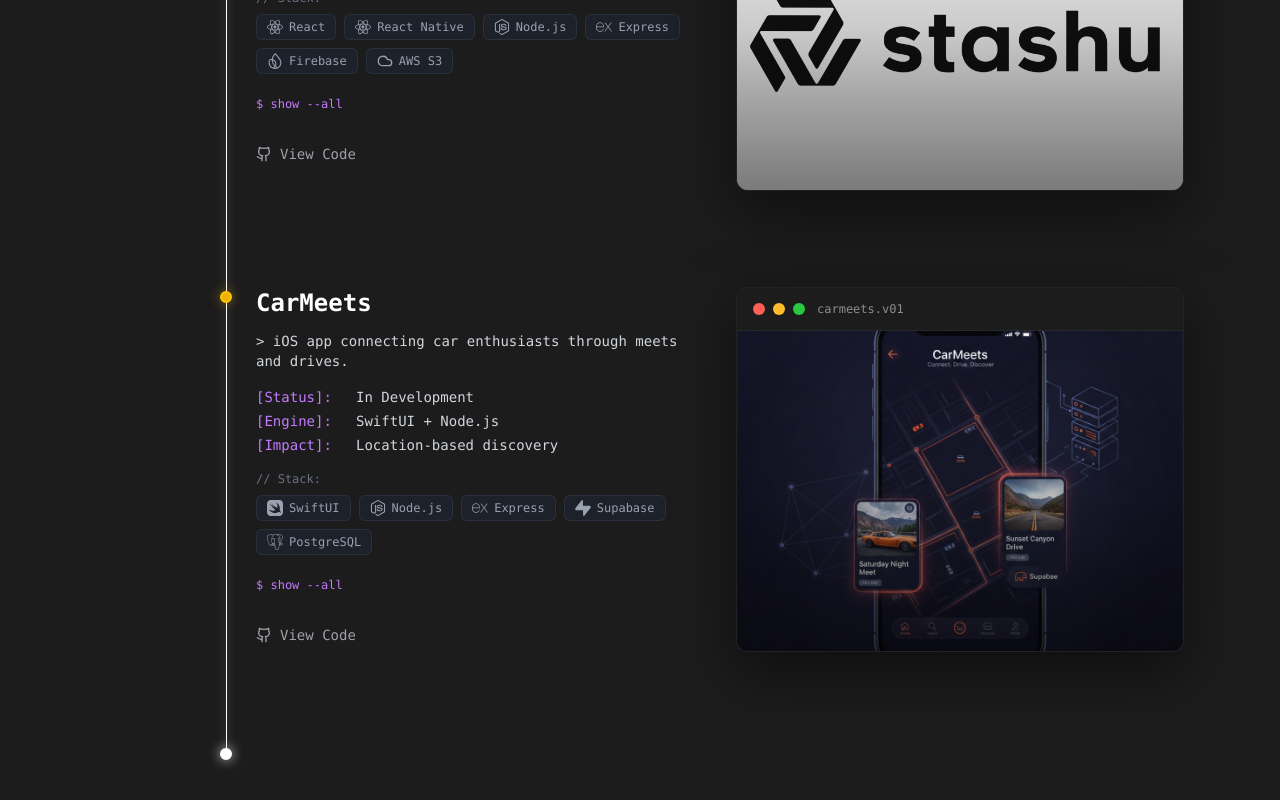
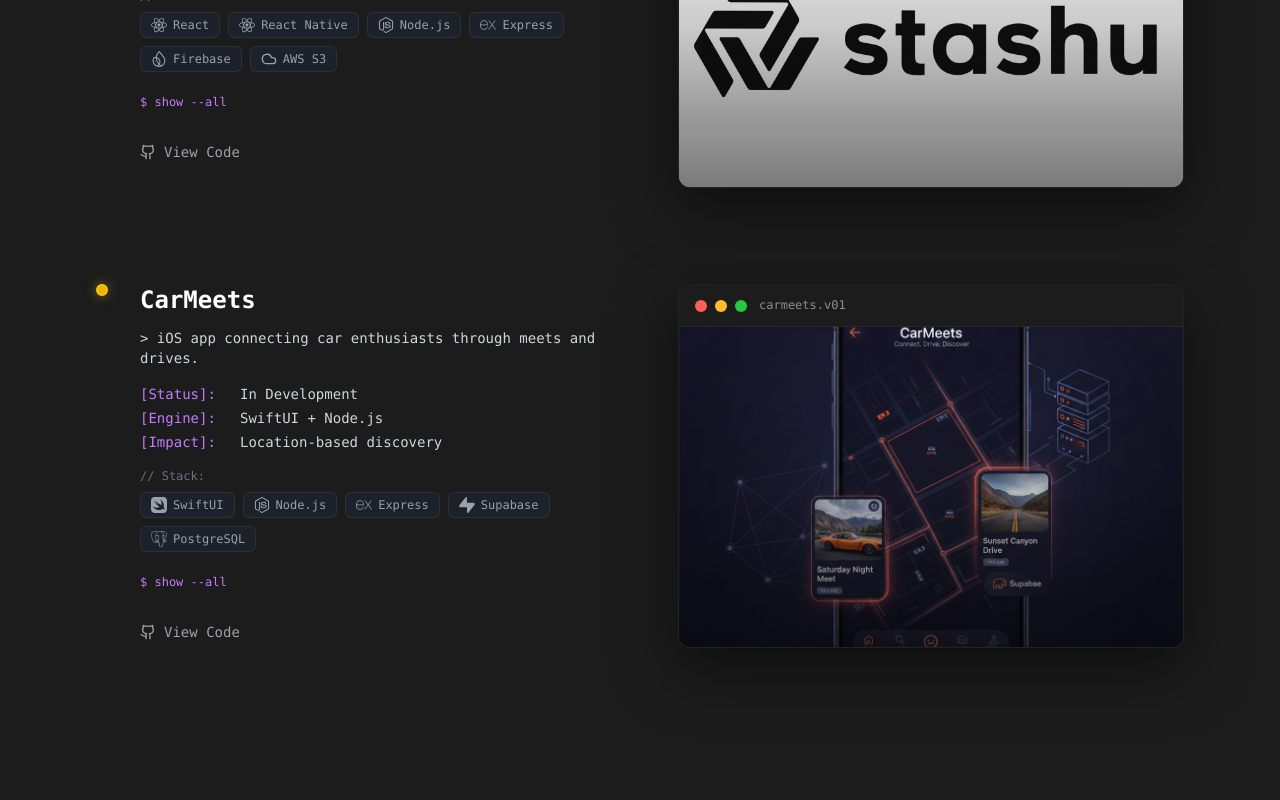
Before and after one commit to ethanchac/ethancha, a React (Vite) app in the folder Ethan/: page / in a window 1280 px wide. Shown: the part 3760-4560 px from the top of the page. Built offline with nearby package versions, Linux system fonts and the light colour scheme.

Commit message:
some minor repsonsive fixes

```diff
--- a/Ethan/src/components/AboutMe.jsx
+++ b/Ethan/src/components/AboutMe.jsx
@@ -120,19 +120,19 @@
   return (
     <section
       ref={sectionRef}
-      className="min-h-screen relative overflow-hidden flex items-center px-8 md:px-16 lg:px-24 py-20"
+      className="min-h-screen relative overflow-hidden flex items-center px-4 sm:px-8 md:px-16 lg:px-24 py-12 sm:py-16 md:py-20"
       style={{ backgroundColor: 'rgb(28, 28, 28)' }}
     >
       {/* Faint dot grid background */}
       <DotBackground />
 
       <motion.div
-        className="max-w-7xl w-full grid grid-cols-1 lg:grid-cols-5 gap-8 lg:gap-12 relative z-10"
+        className="max-w-7xl w-full mx-auto grid grid-cols-1 lg:grid-cols-5 gap-8 lg:gap-12 relative z-10"
         style={{ opacity: aboutOpacity, scale: aboutScale, y: aboutY }}
       >
         {/* Left Side - System Log (60%) */}
         <div
-          className={`lg:col-span-3 space-y-8 ${
+          className={`lg:col-span-3 space-y-6 md:space-y-8 ${
             isVisible ? 'animate-slide-up-expo' : 'opacity-0 translate-y-20'
           }`}
           style={{
@@ -141,38 +141,38 @@
         >
           {/* Header */}
           <div className="space-y-2">
-            <p className="text-sm font-mono text-gray-500">&gt; system_info.log</p>
-            <h2 className="text-4xl md:text-5xl font-bold font-mono text-white">
+            <p className="text-xs sm:text-sm font-mono text-gray-500">&gt; system_info.log</p>
+            <h2 className="text-3xl sm:text-4xl md:text-5xl font-bold font-mono text-white">
               About Me
             </h2>
           </div>
 
           {/* System Log */}
-          <div className="space-y-4 font-mono text-sm md:text-base">
-            <div className="flex transition-all duration-300">
-              <span className={`min-w-[140px] transition-all duration-500 ${
+          <div className="space-y-3 md:space-y-4 font-mono text-xs sm:text-sm md:text-base">
+            <div className="flex flex-col sm:flex-row transition-all duration-300">
+              <span className={`sm:min-w-[140px] mb-1 sm:mb-0 transition-all duration-500 ${
                 isInView ? 'text-purple-400 drop-shadow-[0_0_8px_rgba(168,85,247,0.6)]' : 'text-purple-400'
               }`}>[Location]:</span>
               <span className="text-gray-300">{bioData.location}</span>
             </div>
 
-            <div className="flex transition-all duration-300">
-              <span className={`min-w-[140px] transition-all duration-500 ${
+            <div className="flex flex-col sm:flex-row transition-all duration-300">
+              <span className={`sm:min-w-[140px] mb-1 sm:mb-0 transition-all duration-500 ${
                 isInView ? 'text-purple-400 drop-shadow-[0_0_8px_rgba(168,85,247,0.6)]' : 'text-purple-400'
               }`}>[Focus]:</span>
               <span className="text-gray-300">{bioData.focus}</span>
             </div>
 
-            <div className="flex transition-all duration-300">
-              <span className={`min-w-[140px] transition-all duration-500 ${
+            <div className="flex flex-col sm:flex-row transition-all duration-300">
+              <span className={`sm:min-w-[140px] mb-1 sm:mb-0 transition-all duration-500 ${
                 isInView ? 'text-purple-400 drop-shadow-[0_0_8px_rgba(168,85,247,0.6)]' : 'text-purple-400'
               }`}>[Philosophy]:</span>
               <span className="text-gray-300">{bioData.philosophy}</span>
             </div>
 
             <div className="transition-all duration-300 relative">
-              <div className="flex items-start">
-                <span className={`min-w-[140px] transition-all duration-500 ${
+              <div className="flex flex-col sm:flex-row items-start">
+                <span className={`sm:min-w-[140px] mb-1 sm:mb-0 transition-all duration-500 ${
                   isInView ? 'text-purple-400 drop-shadow-[0_0_8px_rgba(168,85,247,0.6)]' : 'text-purple-400'
                 }`}>[Skills]:</span>
                 <div className="flex-1">
@@ -190,12 +190,12 @@
               {/* VSCode Terminal-Style Overlay */}
               {skillsExpanded && (
                 <div
-                  className="absolute left-0 top-full mt-2 z-50 animate-fade-in"
+                  className="absolute left-0 top-full mt-2 z-50 animate-fade-in w-full max-w-[500px]"
                   onMouseEnter={() => setSkillsExpanded(true)}
                   onMouseLeave={() => setSkillsExpanded(false)}
                 >
                   {/* Terminal Window */}
-                  <div className="bg-[#1e1e1e] border border-[#3c3c3c] rounded-md shadow-2xl overflow-hidden min-w-[500px]">
+                  <div className="bg-[#1e1e1e] border border-[#3c3c3c] rounded-md shadow-2xl overflow-hidden w-full">
                     {/* Terminal Header */}
                     <div className="bg-[#2d2d30] px-3 py-1.5 flex items-center justify-between border-b border-[#3c3c3c]">
                       <div className="flex items-center gap-2">
@@ -235,15 +235,15 @@
               )}
             </div>
 
-            <div className="flex transition-all duration-300">
-              <span className={`min-w-[140px] transition-all duration-500 ${
+            <div className="flex flex-col sm:flex-row transition-all duration-300">
+              <span className={`sm:min-w-[140px] mb-1 sm:mb-0 transition-all duration-500 ${
                 isInView ? 'text-purple-400 drop-shadow-[0_0_8px_rgba(168,85,247,0.6)]' : 'text-purple-400'
               }`}>[Interests]:</span>
               <span className="text-gray-300">{bioData.interests.join(', ')}</span>
             </div>
 
-            <div className="flex transition-all duration-300">
-              <span className={`min-w-[140px] transition-all duration-500 ${
+            <div className="flex flex-col sm:flex-row transition-all duration-300">
+              <span className={`sm:min-w-[140px] mb-1 sm:mb-0 transition-all duration-500 ${
                 isInView ? 'text-purple-400 drop-shadow-[0_0_8px_rgba(168,85,247,0.6)]' : 'text-purple-400'
               }`}>[Availability]:</span>
               <span className="text-gray-300">{bioData.availability}</span>
@@ -252,13 +252,13 @@
             {/* Live Data Section */}
             <div className="h-px w-full bg-purple-500/20 my-2"></div>
 
-            <div className="flex transition-all duration-300">
-              <span className="text-green-400 min-w-[140px] animate-pulse">[Local_Time]:</span>
+            <div className="flex flex-col sm:flex-row transition-all duration-300">
+              <span className="text-green-400 sm:min-w-[140px] mb-1 sm:mb-0 animate-pulse">[Local_Time]:</span>
               <span className="text-gray-300">{formatTime()}</span>
             </div>
 
-            <div className="flex transition-all duration-300">
-              <span className="text-green-400 min-w-[140px] animate-pulse">[Currently_Building]:</span>
+            <div className="flex flex-col sm:flex-row transition-all duration-300">
+              <span className="text-green-400 sm:min-w-[140px] mb-1 sm:mb-0 animate-pulse">[Currently_Building]:</span>
               <span className="text-gray-300">{bioData.currentlyBuilding}</span>
             </div>
           </div>
@@ -268,7 +268,7 @@
             isVisible ? 'animate-slide-up-expo-delay-1' : 'opacity-0 translate-y-20'
           }`}>
             <div className="h-px w-16 bg-purple-500/50"></div>
-            <p className="text-base md:text-lg font-mono text-gray-300 leading-relaxed max-w-2xl">
+            <p className="text-sm sm:text-base md:text-lg font-mono text-gray-300 leading-relaxed max-w-2xl">
               I build web experiences where everything feels right. I realized the best technology is invisible and it quietly does its thing so people can focus on what actually matters. No drama, no crashes, just smooth sailing.
             </p>
           </div>
@@ -278,7 +278,7 @@
         <div className={`lg:col-span-2 ${
           isVisible ? 'animate-slide-up-expo-delay-2' : 'opacity-0 translate-y-20'
         }`}>
-          <div className="code-window sticky top-24">
+          <div className="code-window lg:sticky lg:top-24">
             {/* macOS Window Controls */}
             <div className="window-header">
               <div className="window-controls">
@@ -303,7 +303,7 @@
                 </div>
 
                 {/* Image Container */}
-                <div className="relative rounded-2xl overflow-hidden bg-gradient-to-br from-gray-800 to-gray-900 border border-gray-700/50 h-[400px]">
+                <div className="relative rounded-2xl overflow-hidden bg-gradient-to-br from-gray-800 to-gray-900 border border-gray-700/50 h-[300px] sm:h-[350px] md:h-[400px]">
                   {/* Profile Image */}
                   <img
                     src={profileImage}
--- a/Ethan/src/components/Projects.jsx
+++ b/Ethan/src/components/Projects.jsx
@@ -263,33 +263,24 @@
     <section
       ref={sectionRef}
       id="projects"
-      className="min-h-screen relative overflow-hidden flex items-center px-8 md:px-16 lg:px-24 py-20"
+      className="min-h-screen relative overflow-hidden flex items-center px-4 sm:px-8 md:px-16 lg:px-24 py-12 sm:py-16 md:py-20"
       style={{ backgroundColor: 'rgb(28, 28, 28)' }}
     >
       {/* Faint dot grid background */}
       <DotBackground />
 
-      <div className="max-w-6xl w-full relative z-10">
+      <div className="max-w-7xl w-full mx-auto relative z-10">
         {/* Header */}
-        <div className={`mb-16 ${isVisible ? 'animate-slide-up-expo' : 'opacity-0'}`}>
-          <p className="text-sm font-mono text-gray-500 mb-2">&gt; git log --projects</p>
-          <h2 className="text-4xl md:text-5xl font-bold font-mono text-white">Deployment Log</h2>
+        <div className={`mb-12 md:mb-16 ${isVisible ? 'animate-slide-up-expo' : 'opacity-0'}`}>
+          <p className="text-xs sm:text-sm font-mono text-gray-500 mb-2">&gt; git log --projects</p>
+          <h2 className="text-3xl sm:text-4xl md:text-5xl font-bold font-mono text-white">Deployment Log</h2>
         </div>
 
-        {/* Timeline */}
+        {/* Timeline Container */}
         <div className="relative" ref={timelineRef}>
-          {/* Simple timeline - relative positioning, starts at first dot (top-1) */}
-          <div className="absolute left-[130px] top-1 bottom-0 w-px bg-gray-800 z-0"></div>
-          <motion.div
-            className="absolute left-[130px] top-1 w-px bg-white z-0"
-            style={{
-              height: progressHeight,
-              boxShadow: '0 0 8px rgba(255, 255, 255, 0.5)'
-            }}
-          />
 
-          {/* Project Entries */}
-          <div className="space-y-24 pb-24">
+          {/* Project Entries and End Marker Container */}
+          <div className="space-y-16 md:space-y-24 pb-16 md:pb-24">
             {projects.map((project, index) => (
               <div
                 key={index}
@@ -300,36 +291,41 @@
                   animationDelay: `${index * 0.2}s`,
                 }}
               >
+
+                {/* Flex container for dot + content */}
+                <div className="flex gap-4 md:gap-6 lg:gap-8">
                   {/* Commit Node */}
+                  <div className="flex-shrink-0 relative w-3">
                     <div
                       data-timeline-dot
-                  className={`absolute left-[124px] top-1 w-3 h-3 rounded-full transition-all duration-300 z-10 ${
+                      className={`hidden md:block w-3 h-3 rounded-full transition-all duration-300 z-10 ${
                         project.status === 'deployed'
                           ? 'bg-green-500 border-2 border-green-400 shadow-[0_0_12px_rgba(34,197,94,0.5)]'
                           : 'bg-yellow-500 border-2 border-yellow-400 shadow-[0_0_12px_rgba(234,179,8,0.5)]'
                       }`}
                     />
+                  </div>
 
-                {/* Content (Right of Timeline) */}
-                <div className="ml-40">
-                  <div className="grid lg:grid-cols-2 gap-8">
+                  {/* Content */}
+                  <div className="flex-1 min-w-0">
+                  <div className="grid grid-cols-1 lg:grid-cols-2 gap-6 md:gap-8">
                     {/* Left Side - Project Details */}
-                    <div className="space-y-4">
+                    <div className="space-y-3 md:space-y-4">
                       {/* Title */}
                       <div>
-                        <h3 className="text-2xl font-mono font-semibold mb-3" style={{ color: '#FFFFFF' }}>
+                        <h3 className="text-xl sm:text-2xl font-mono font-semibold mb-2 md:mb-3" style={{ color: '#FFFFFF' }}>
                           {project.title}
                         </h3>
-                        <p className="font-mono text-sm text-gray-300 mb-4">
+                        <p className="font-mono text-xs sm:text-sm text-gray-300 mb-3 md:mb-4">
                           &gt; {project.tagline}
                         </p>
                       </div>
 
                       {/* Metadata - Bracket Style */}
-                      <div className="space-y-1 font-mono text-sm">
+                      <div className="space-y-1 font-mono text-xs sm:text-sm">
                         {Object.entries(project.metadata).map(([key, value]) => (
-                          <div key={key} className="flex">
-                            <span className="text-purple-400 min-w-[100px]">[{key.charAt(0).toUpperCase() + key.slice(1)}]:</span>
+                          <div key={key} className="flex flex-col sm:flex-row">
+                            <span className="text-purple-400 sm:min-w-[100px] mb-0.5 sm:mb-0">[{key.charAt(0).toUpperCase() + key.slice(1)}]:</span>
                             <span className="text-gray-300">{value}</span>
                           </div>
                         ))}
@@ -364,10 +360,10 @@
                       {expandedProject === index && (
                         <div className="animate-fade-in">
                           <p className="font-mono text-xs mb-2 text-gray-500">// Key Features:</p>
-                          <ul className="space-y-2 text-sm font-mono leading-relaxed" style={{ color: '#71717A', listStyle: 'none', padding: 0 }}>
+                          <ul className="space-y-2 text-xs sm:text-sm font-mono leading-relaxed" style={{ color: '#71717A', listStyle: 'none', padding: 0 }}>
                             {project.features.map((feature, idx) => (
                               <li key={idx} className="flex gap-2">
-                                <span className="mt-1" style={{ color: '#52525B' }}>•</span>
+                                <span className="mt-1 flex-shrink-0" style={{ color: '#52525B' }}>•</span>
                                 <span>{feature}</span>
                               </li>
                             ))}
@@ -384,15 +380,15 @@
                       </button>
 
                       {/* Action Buttons */}
-                      <div className="flex items-center gap-6 pt-4">
+                      <div className="flex items-center gap-4 sm:gap-6 pt-3 md:pt-4">
                         <a
                           href={project.github}
                           target="_blank"
                           rel="noopener noreferrer"
-                          className="flex items-center gap-2 font-mono text-sm transition-all duration-300 hover:scale-105"
+                          className="flex items-center gap-2 font-mono text-xs sm:text-sm transition-all duration-300 hover:scale-105"
                           style={{ color: '#A1A1AA' }}
                         >
-                          <Github className="w-4 h-4" />
+                          <Github className="w-3 h-3 sm:w-4 sm:h-4" />
                           <span className="relative group/link">
                             View Code
                             <span className="absolute bottom-0 left-0 w-0 h-px bg-white transition-all duration-300 group-hover/link:w-full"></span>
@@ -403,10 +399,10 @@
                             href={project.live}
                             target="_blank"
                             rel="noopener noreferrer"
-                            className="flex items-center gap-2 font-mono text-sm transition-all duration-300 hover:scale-105"
+                            className="flex items-center gap-2 font-mono text-xs sm:text-sm transition-all duration-300 hover:scale-105"
                             style={{ color: '#FFFFFF' }}
                           >
-                            <ExternalLink className="w-4 h-4" />
+                            <ExternalLink className="w-3 h-3 sm:w-4 sm:h-4" />
                             <span className="relative group/link">
                               Live Demo
                               <span className="absolute bottom-0 left-0 w-0 h-px bg-white transition-all duration-300 group-hover/link:w-full"></span>
@@ -417,7 +413,7 @@
                     </div>
 
                     {/* Right Side - Project Preview Window */}
-                    <div>
+                    <div className="order-first lg:order-last">
                       <div className="code-window">
                         {/* macOS Window Controls */}
                         <div className="window-header">
@@ -426,11 +422,11 @@
                             <div className="window-dot window-dot-yellow"></div>
                             <div className="window-dot window-dot-green"></div>
                           </div>
-                          <div className="window-title">{project.title.toLowerCase()}.v01</div>
+                          <div className="window-title text-xs sm:text-sm">{project.title.toLowerCase()}.v01</div>
                         </div>
 
                         {/* Project Preview */}
-                        <div className="relative overflow-hidden bg-black/50 h-80">
+                        <div className="relative overflow-hidden bg-black/50 h-64 sm:h-72 md:h-80">
                           {project.title === 'Stashu' ? (
                             <a
                               href="https://github.com/ethanchac/Stashu"
@@ -499,21 +495,9 @@
                   </div>
                   </div>
                 </div>
+              </div>
             ))}
-          </div>
 
-          {/* End Marker */}
-          <div className={`relative ${isVisible ? 'animate-slide-up-expo' : 'opacity-0'}`} style={{ animationDelay: `${projects.length * 0.2}s` }}>
-            <div className="absolute left-[130px] -translate-x-1/2 top-0">
-              <div
-                data-timeline-end
-                className={`w-3 h-3 rounded-full transition-all duration-500 ${
-                  timelineComplete
-                    ? 'bg-white border-2 border-white shadow-[0_0_12px_rgba(255,255,255,0.8)]'
-                    : 'bg-gray-700 border-2 border-gray-800'
-                }`}
-              ></div>
-            </div>
           </div>
         </div>
       </div>
```
Also changed, not shown: Ethan/.claude/settings.local.json. Lines whose indentation alone changed are shown as unchanged.
